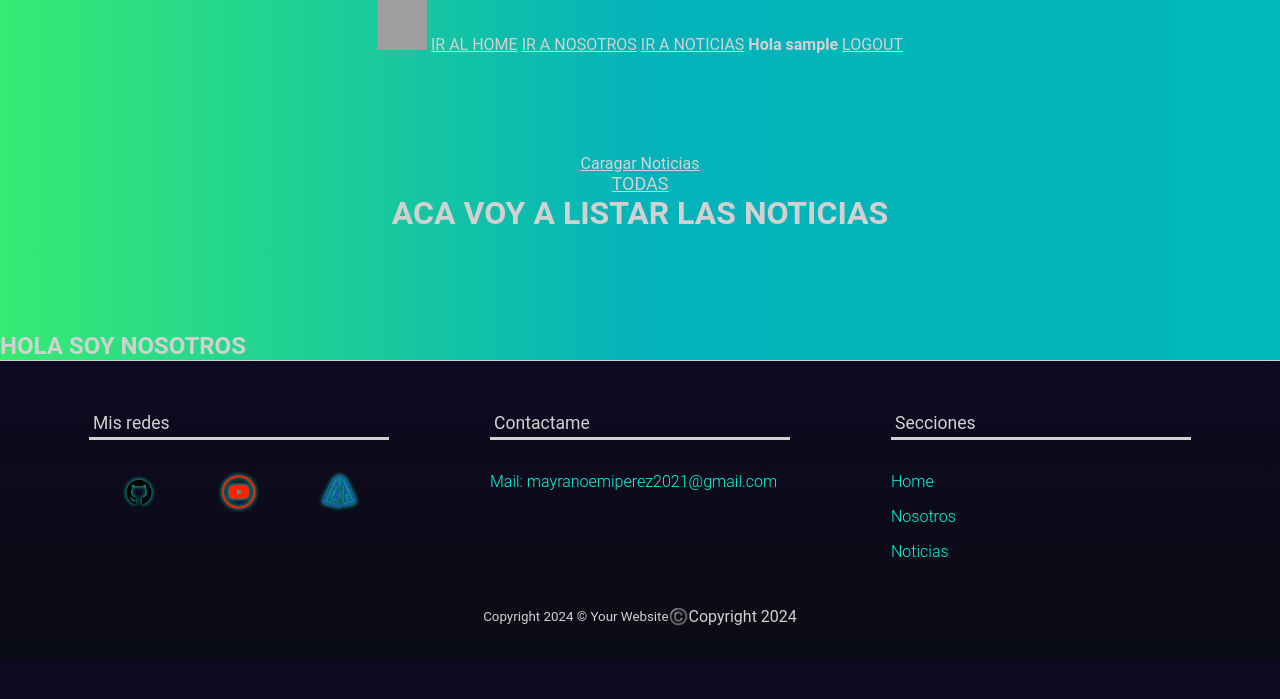
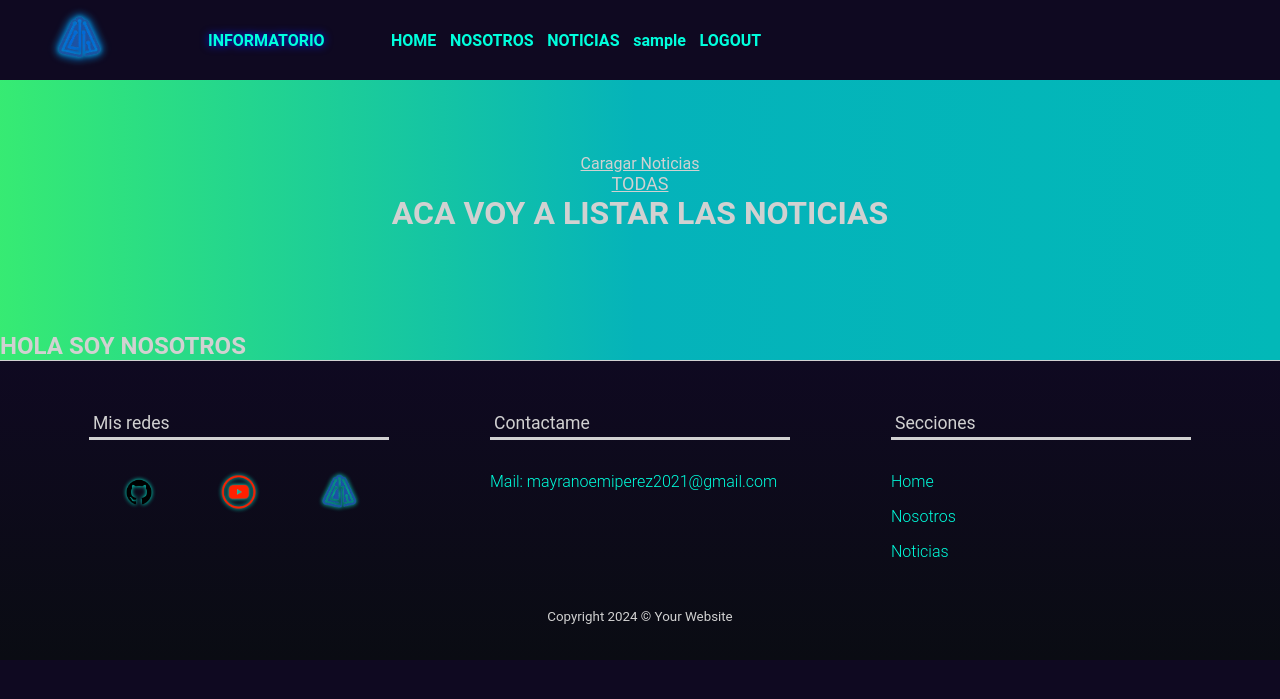
Before and after one commit to Csosafloriani/ProyectoFinal-G5, a Django app: page /Noticias/ in a window 1280 px wide. Shown: the top 699 px of the page. Run offline with Django 3.2, Linux system fonts and the light colour scheme; the visitor is signed in with stand-in values (Sample User, id 1); data that the repository does not hold is empty; grey boxes are pictures that could not be loaded.

Commit message:
models.py_html_css

```diff
--- a/apps/noticias/admin.py
+++ b/apps/noticias/admin.py
@@ -8,7 +8,7 @@ class  CategoriaAdmin(admin.ModelAdmin):
 
 class NoticiaAdmin(admin.ModelAdmin):
     list_display=['titulo', 'autor', 'cuerpo', 'imagen', 'categoria_noticia', 'fecha']
-    search_fields=['titulo', 'autor', 'imagen','categoria_post', 'fecha']
+    search_fields=['titulo',]
 
 admin.site.register(Categoria, CategoriaAdmin)#puse en el admin
 admin.site.register(Noticia, NoticiaAdmin)#puse en el admin
--- a/apps/noticias/urls.py
+++ b/apps/noticias/urls.py
@@ -14,4 +14,6 @@ urlpatterns = [
 
 	path('cargar_noticia/', views.Noticia_form, name = 'cargar_noticia'), #agrege
 
+	path('noticia/delete/<int:id_noticia>', views.Noticia_delete, name = 'noticia_delete'), #agrege
+
 ]
--- a/apps/noticias/views.py
+++ b/apps/noticias/views.py
@@ -1,4 +1,4 @@
-from django.shortcuts import render, redirect
+from django.shortcuts import render, redirect, get_object_or_404
 
 from django.contrib.auth.decorators import login_required
 
@@ -79,4 +79,15 @@ def Noticia_form(request):
 		context["mensaje"]= "CARGAR"
 		#context['form']= form
 
-	return render(request,"noticias/carga_noticia.html", context ) # y crear un html en template de la apps de personaje
+	return render(request,"noticias/carga_noticia.html", context ) # y crear un html en template de la apps de noticia
+
+
+#puede borra cualquier usuario la noticia
+@login_required
+#@user_passes_test(lambda id: id.is_staff)#EL STAFF SOLO PUEDE ELIMINARLA
+def Noticia_delete(request, id_noticia):
+	noticia= get_object_or_404(Noticia, id=id_noticia)
+	if request.method == "POST":  #modifique DELETE POR POST
+		noticia.delete() #Noticia o noticia
+		return redirect('noticias:listar')
+	return render(request, "noticias/noticia_delete.html", {'noticia': noticia})
--- a/static/css/main.css
+++ b/static/css/main.css
@@ -15,10 +15,10 @@
     --presentacion-titulo-tamanio: 4rem;
     --presentacion-titulo-tamanio-grande: 3.4rem;
     --presentacion-descripcion-tamanio: 1.2rem;
-    --titulo-tamanio: 3rem;
-    --sub-titulo-tamanio: 2rem;
+    --titulo-tamanio: 3rem;  /*2a3*/
+    --sub-titulo-tamanio: 1.5rem;/*CAMBIE A 2 POR 1.5*/
     --texto-tamanio: 1.1rem;
-    --enlaces-tamanio: 1.2rem;
+    --enlaces-tamanio:  1rem;/*1.2rem tenia*/
     --texto-peso-grueso: 700;
     --texto-peso-regular: 400;
     --texto-peso-fino: 300; /*el peso de la funte si va a hacer fino o grueso*/
@@ -48,6 +48,47 @@
 
   }
 
+
+  /* encabezado para inicio de pagina*/
+  .encabezado {
+    background-color: var(--fondo-primario);
+    position: absolute; /*posicion absoluta*/
+    width: 100%; /*ancho del 100%*/
+    left: 0; /*para posicionarse al comienzo de la pagina con el left y el top*/
+    top: 0;
+    /* background: linear-gradient(
+      180deg,
+      var(--fondo-primario) 0%,
+      var(--fondo-secundario) 100%
+    ); */
+    /* border-top: 1px solid var(--texto-secundario); */
+  }
+  .navegacion {
+    height: 80px; /*un alto*/
+    display: flex;
+    justify-content: flex-start; /*space-around*//*el contenido va a estar separado horizontal*/
+    align-items: center; /*eje vertical centrado*/
+    background-color: transparent; /*el fondo va a ser transparente*/
+  }
+  .navegacion__enlace {
+    text-decoration: none;
+  }
+  .navegacion__enlace1 {
+    text-decoration: none;
+    font-size: var(--titulo-tamanio);
+    left: 0; /*para posicionarse al comienzo de la pagina con el left y el top*/
+    top: 0;
+    justify-content: flex-start;
+    filter: drop-shadow(0px 0px 4px var(--color-primario));
+    font-size: var(--titulo-tamanio);
+
+  }
+  .navegacion__titulo {
+    justify-content: space-between;
+    font-size: var(--titulo-tamanio); /*el tamaño del titulo*/
+    color: var(--texto-terciario); /*le agregue yo, el color al titulo principal-MyluxPz*/
+    /*text-shadow: 2px 2px 2px var(--fondo-secundario); /*tres columnas*/
+  }
 
 .contenedor{
 	/* background-color: aqua; */
@@ -116,8 +157,8 @@
   .enlaces {
     width: 30%;
     display: flex;
-    justify-content: space-around;
-    align-items: center;
+    justify-content: space-around; /*un stilo ceparado*/
+    align-items: center; /*centra los enlaces*/
   }
   .enlaces_redes {
     width: 100%;
@@ -130,6 +171,15 @@
   }
   .enlaces__item {
     list-style: none; /*para eliminar los puntos que aparecen al lado de los enlaces-elementos del items*/
+  }
+  /*hice este para el inicio-enlace de home, noticia, login, logout, etc*/
+  .enlaces__enlace1 {
+    padding: 5px;
+    font-size: var(--enlaces-tamanio);
+    font-weight: var(--texto-peso-grueso);
+    color: var(--texto-terciario);
+    text-decoration: none;
+    transition: color 0.3s ease;
   }
   .enlaces__enlace {
     font-size: var(--enlaces-tamanio);
@@ -155,6 +205,12 @@
   .enlaces__enlace:focus {
     color: var(--color-primario); /*color primario*/
   }
+  .enlaces__enlace1:hover,
+  .enlaces__enlace1:focus {
+    color: var(--color-primario); /*color primario*/
+  }
+
+
   /* botones */
   .boton {
     display: flex;
--- a/templates/base.html
+++ b/templates/base.html
@@ -9,8 +9,47 @@
 
 
 <body class="contenedor">
+	<header class="encabezado"> <!--para agregar estilos más adelante-->
+		<nav class="navegacion"> <!--una etiqueta con la descripcion navegacion-->
+			<ul class="enlaces">
+				<a class="enlaces__icono" href="">
+					<img class="navegacion__enlace1" src="{% static 'img/logo1.ico' %}" width="50px" height="50px">
+				</a>
+				<a class="navegacion__enlace1" href="#presentacion"> <!--una etiqueta a con una class y una referencia href-->
+					<h1 class="enlaces__enlace1">INFORMATORIO</h1> <!--un titulo-->
+		  		</a>
+			</ul>
+		  	<ul class="enlaces"> <!--una lista de items-->
+			<li class="enlaces__item">
+			  <a class="enlaces__enlace1" href="{% url 'home' %}"> HOME </a> <!--el items presentacion-->
+			</li>
+			<li class="enlaces__item">
+			  <a class="enlaces__enlace1" href="{% url 'nosotros' %}"> NOSOTROS </a><!--el items sobre mi-->
+			</li>
+			<li class="enlaces__item">
+			  <a class="enlaces__enlace1" href="{% url 'noticias:listar' %}"> NOTICIAS </a> <!--items proyectos-->
+			</li>
+			{% if user.is_authenticated %}
+			<strong class="enlaces__enlace1">{{ user.username }}</strong>
+			<li class="enlaces__item">
+				<a class="enlaces__enlace1" href="{% url 'logout' %}">LOGOUT</a>
+			</li >
+			{% else %}
+			<li class="enlaces__item">
+				<a class="enlaces__enlace1" href="{% url 'login' %}">LOGIN</a>
+			</li>
+			<li class="enlaces__item">
+				<a class="enlaces__enlace1" href="{% url 'usuarios:registro' %}">REGISTER</a>
+			</li>
 
-	<div class="centrar">
+			{% endif %}
+		  	</ul>
+		</nav>
+	</header>
+
+
+
+	<div class="centrar"> <!--ELIMINAR-->
 		<img src="{% static 'img/logo.png' %}" width="50px" height="50px">
 		<a href="{% url 'home' %}">IR AL HOME</a>
 		<a href="{% url 'nosotros' %}">IR A NOSOTROS</a>
@@ -40,7 +79,7 @@
 		<div class="pie_de_pagina__columna"> <!--1° columna de redes sociales-->
 		<h4 class="pie_de_pagina__titulo_columna">Mis redes</h4> <!--un titulo-->
 		<ul class="enlaces enlaces_redes"> <!--una lista desordenada "UL" o "ul"-->
-			<li class="enlaces__item">
+			<li class="enlaces__item"> <!--GITHUB-->
 			<a
 				class="enlaces__enlace enlaces__enlace_footer"
 				href="https://github.com/MayraPerez15"
@@ -52,7 +91,7 @@
 				title="github"
 			/></a><!--nos permite ver una img y no texto-->
 			</li><!--cada elemento "LI" tendra su etiqueta "A" con su respectivo "enlace"-->
-			<li class="enlaces__item">
+			<li class="enlaces__item"> <!--YOUTUBE-->
 			<a
 				class="enlaces__enlace enlaces__enlace_footer"
 				href="https://www.instagram.com/mayraperez41/"
@@ -66,7 +105,7 @@
 				/>
 			</a>
 			</li>
-			<li class="enlaces__item">
+			<li class="enlaces__item"> <!--INFORMATORIO-->
 			<a
 				class="enlaces__enlace enlaces__enlace_footer"
 				href="https://twitter.com/perrezmayra"
@@ -117,7 +156,6 @@
 		</div><!--Fin de 3 columna Redireccion dentro de la Pagina-->
 		<div class="pie_de_pagina__copyright">
 			<small>Copyright 2024 &copy; Your Website</small>
-			<p>©️Copyright 2024</p>
 		</div> <!--solo es un ejemplo, o podes registrate-->
 
 	</footer>
--- a/templates/noticias/carga_noticia.html
+++ b/templates/noticias/carga_noticia.html
@@ -13,8 +13,6 @@
 
 
 
-
-
 	</form>
 	<h4>{{ mensaje }}</h4>
 
--- a/templates/noticias/detalle.html
+++ b/templates/noticias/detalle.html
@@ -15,6 +15,8 @@
 		<p>CUERPO: {{noticia.cuerpo}}</p>
 		<br><br>
 		<br>
+		<a  href="{% url 'noticias:noticia_delete' noticia.id %}">ELIIMINAR NOTICIA</a>
+		<br>
 		<form method="POST" action="{% url 'noticias:comentar' %}">{% csrf_token %}
 			<textarea name="comentario" maxlength="1500"> </textarea>
 			<input type="text" name="id_noticia" value="{{noticia.pk}}" hidden="">
@@ -24,7 +26,7 @@
 		<h3>COMENTARIOS</h3>
 		{% for com in comentarios %}
 		{% if user == com.usuario %}
-			<a href="">borrar</a>
+			<a href="">borrar</a> <!--aqui necesita un URL de un template delete de comentarios-->
 		{% endif %}
 		<strong>FECHA:{{com.fecha}}</strong><br>
 		<strong>USUARIO:{{com.usuario}}</strong><br>
```
Also changed, not shown: templates/noticias/noticia_delete.html (added, +20 -0 lines).
